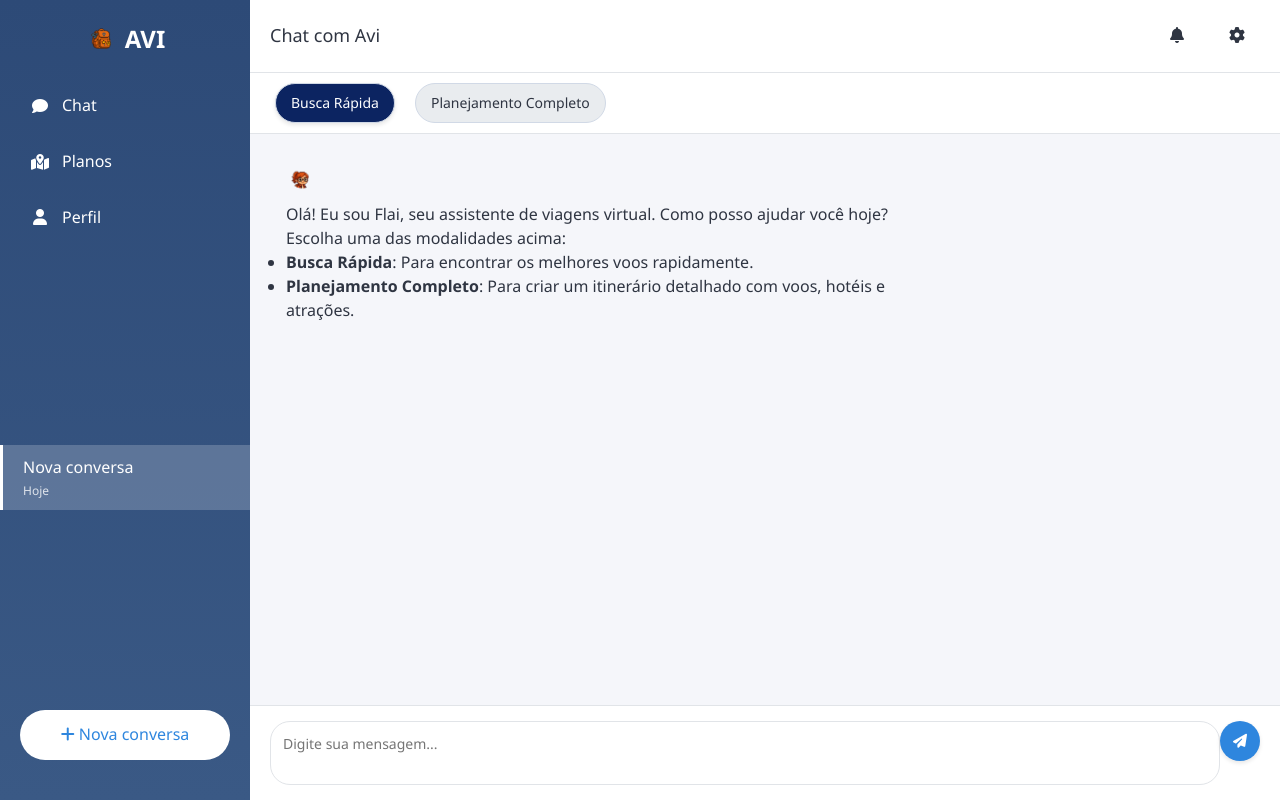
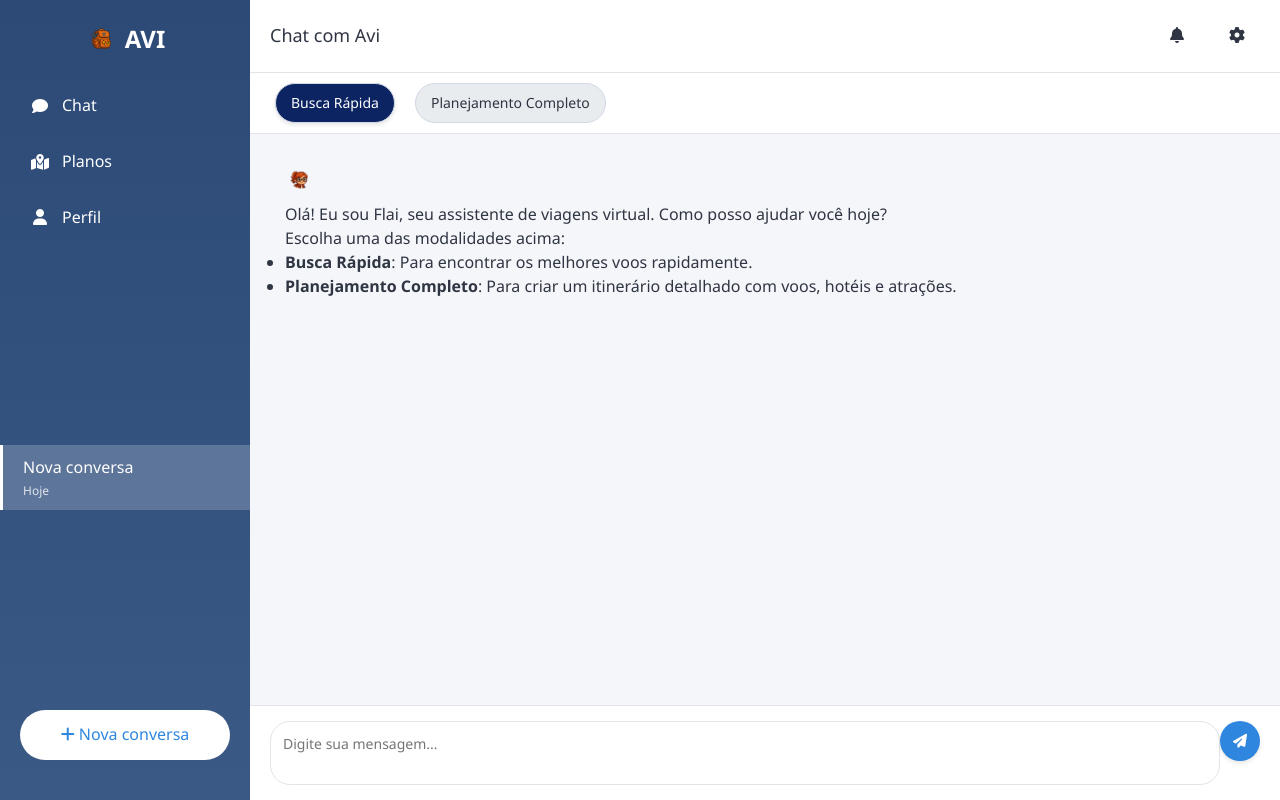
Before and after one commit to Desenvolvimentokot/Avi-Assistente-de-Viagens-Inteligente, a Flask app: page / in a window 1280 px wide. Run offline with Flask 3, Linux system fonts and the light colour scheme; data that the repository does not hold is empty.

Commit message:
Assistant checkpoint: Corrigir rolagem do chat e ajustar estilo das mensagens
Assistant generated file changes:
- static/js/chat.js: Adicionar rolagem automática quando a resposta do assistente chega
Adicionar rolagem automática quando a resposta do assistente chega
- static/css/styles.css: Atualizar cores e layout das mensagens
Atualizar cores e layout das mensagens
Alterar cor das mensagens do usuário de verde para azul
Atualizar cores e layout das mensagens
Alterar cor das mensagens do usuário de verde para azul

---

User prompt:

chat...

1-ajeite como funciona o chat... quando clico em mando uma mensagme ele nao ajusta o chat automatico. eu tenho que rolar a barra para poder ver oq esta embaixo.

2- voce consegue tirar essa cor vende?  nao gostei muito usse um outro ton de azul e tente tirar esse espaco que fica sobrando... aqui nao precisaremos de nenhum avatar para cobrir esse espaco. (imagem 1)

Replit-Commit-Author: Assistant
Replit-Commit-Session-Id: 432457b5-de6d-4909-8ce9-7a907ea6fa6e

```diff
--- a/static/css/styles.css
+++ b/static/css/styles.css
@@ -27,7 +27,7 @@ body {
     --success-color: #58b19f;      /* Verde para status positivos */
     --warning-color: #ffda79;      /* Amarelo para avisos */
     --error-color: #ff6b6b;        /* Vermelho para erros */
-    --chat-user-color: #dcf8c6; /* adicionado */
+    --chat-user-color: #e1f1ff; /* alterado */
     --chat-bot-color: #e1f5fe; /* adicionado */
 }
 
@@ -235,9 +235,9 @@ body {
 }
 
 .message {
-    max-width: 70%;
-    padding: 12px 16px;
-    border-radius: 8px;
+    max-width: 85%;
+    padding: 12px 15px;
+    border-radius: 18px;
     line-height: 1.5;
 }
 
@@ -291,7 +291,7 @@ body {
 
 .message-box.user {
     align-self: flex-end;
-    background-color: var(--chat-user-color, #dcf8c6);
+    background-color: var(--chat-user-color, #e1f1ff);
     border-radius: 18px 18px 0 18px;
     margin-left: auto;
 }
--- a/static/js/chat.js
+++ b/static/js/chat.js
@@ -136,6 +136,11 @@ document.addEventListener('DOMContentLoaded', function() {
 
             // Adicionar resposta ao chat
             addMessage(data.response, false);
+
+            // Garantir que rola até a mensagem mais recente
+            setTimeout(() => {
+                chatMessages.scrollTop = chatMessages.scrollHeight;
+            }, 100);
 
             // Se houver link de compra, mostrar botão
             if (data.purchase_link) {
```
